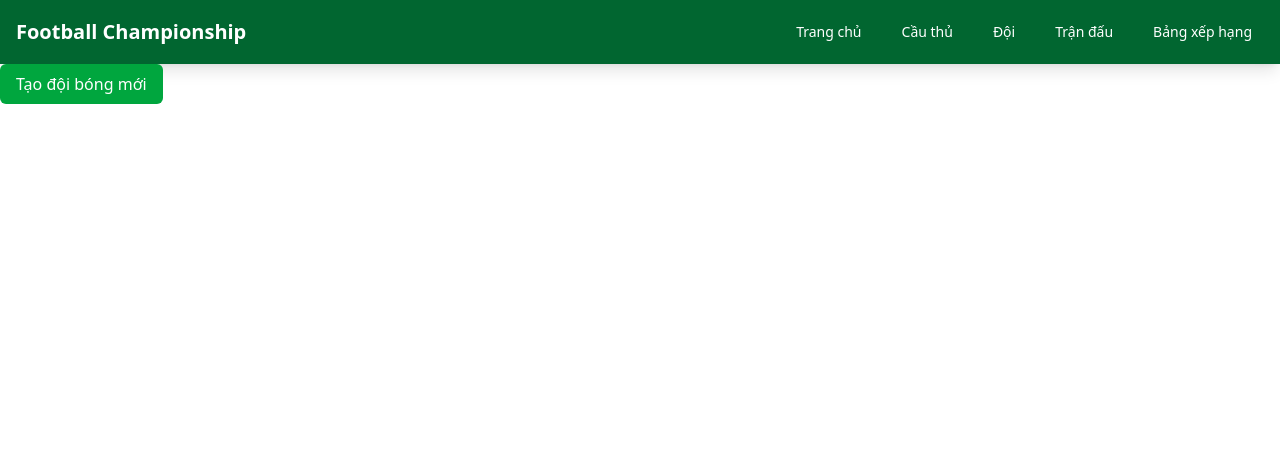
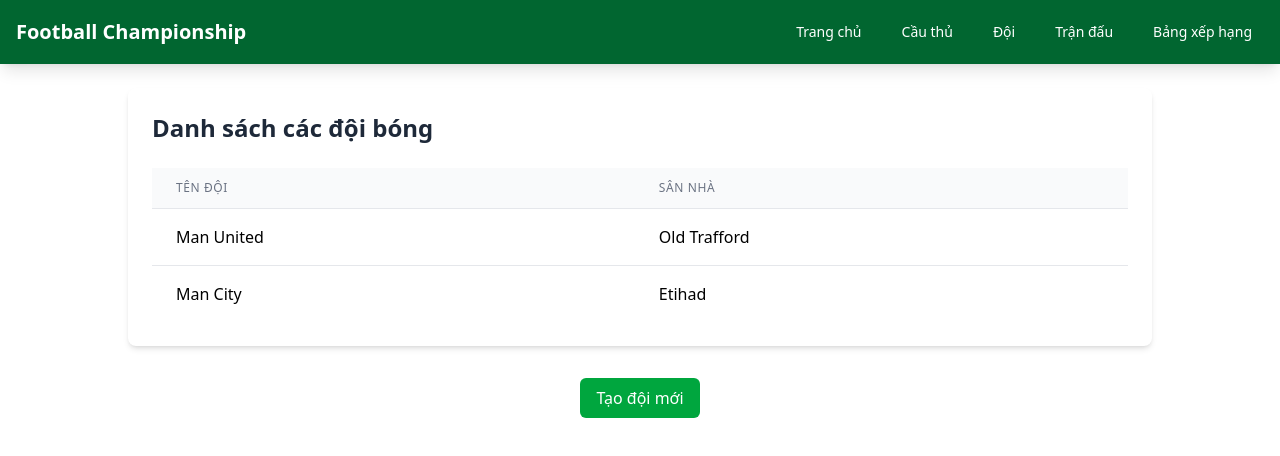
Before and after one commit to iknizzz1807/do-an-nmcnpm, a SvelteKit app: page /doi in a window 1280 px wide. Shown: the top 456 px of the page. Built offline with nearby package versions, Linux system fonts and the light colour scheme.

Commit message:
Add some UI and implementation

```diff
--- a/src/lib/components/ButtonPrimary.svelte
+++ b/src/lib/components/ButtonPrimary.svelte
@@ -8,7 +8,7 @@
 
 <button
   type="submit"
-  class="bg-green-600 text-white px-4 py-2 rounded-md hover:bg-green-700"
+  class="bg-green-600 text-white px-4 py-2 rounded-md hover:bg-green-700 cursor-pointer"
   onclick={hanldeClick}
 >
   {text}
--- a/src/lib/components/Nav.svelte
+++ b/src/lib/components/Nav.svelte
@@ -1,4 +1,4 @@
-<nav class="bg-green-800 text-white shadow-lg">
+<nav class="bg-green-800 text-white shadow-lg mb-6">
   <div class="max-w-7xl mx-auto px-4">
     <div class="flex justify-between h-16">
       <div class="flex items-center">
--- a/src/lib/components/Table.svelte
+++ b/src/lib/components/Table.svelte
@@ -1,39 +1,48 @@
 <script lang="ts">
-  let { title, col, data }: { title: string; col: string[]; data: string[] } =
-    $props();
+  import { goto } from "$app/navigation";
+
+  type TableProps<T> = {
+    title: string;
+    columns: {
+      header: string;
+      accessor: keyof T;
+    }[];
+    data: T[];
+  };
+
+  let { title, columns, data }: TableProps<any> = $props();
 </script>
 
-<main class="flex justify-center items-center h-full">
-  <div id="teams" class="bg-white rounded-lg shadow-md p-6 mb-8 w-full">
+<main class="flex justify-center items-center">
+  <div
+    id="table-container"
+    class="bg-white rounded-lg shadow-md p-6 mb-8 w-full"
+  >
     <h2 class="text-2xl font-bold text-gray-800 mb-6">{title}</h2>
     <div class="overflow-x-auto">
       <table class="min-w-full divide-y divide-gray-200">
         <thead class="bg-gray-50">
           <tr>
-            {#each col as c}
+            {#each columns as column}
               <th
                 class="px-6 py-3 text-left text-xs font-medium text-gray-500 uppercase tracking-wider"
               >
-                {c}
+                {column.header}
               </th>
             {/each}
           </tr>
         </thead>
         <tbody class="bg-white divide-y divide-gray-200">
-          <tr>
-            <!-- Cái này thiếu kiểu dữ liệu, khi có kiểu dữ liệu, tiến hành xử lý tách các
-            thành phần trong props ra và tiến hành xử lý -->
-
-            <!-- export let data: any[]; // Dữ liệu là một mảng các đối tượng bất kỳ
-            // Lấy danh sách các trường từ đối tượng đầu tiên trong mảng data
-            let col: string[] = data.length > 0 ? Object.keys(data[0]) : []; -->
-
-            <!-- Ví dụ, khi truyền vào một mảng các đối tượng student như sau:
-            <Table title="Student List" data={[{ age: 20, name: "John", class: "A" }, { age: 22, name: "Jane", class: "B" }]} /> -->
-            <td class="px-6 py-4 whitespace-nowrap">Team Eagles</td>
-            <td class="px-6 py-4 whitespace-nowrap">23</td>
-            <td class="px-6 py-4 whitespace-nowrap">John Smith</td>
-          </tr>
+          {#each data as row}
+            <!-- Click vào để vào giao diện xem chi tiết và chỉnh sửa đội bóng -->
+            <tr onclick={() => {}} class="cursor-pointer hover:bg-gray-100">
+              {#each columns as column}
+                <td class="px-6 py-4 whitespace-nowrap">
+                  {row[column.accessor]}
+                </td>
+              {/each}
+            </tr>
+          {/each}
         </tbody>
       </table>
     </div>
--- a/src/lib/server/db/drizzle.config.ts
+++ b/src/lib/server/db/drizzle.config.ts
@@ -1,13 +1,13 @@
-import { defineConfig } from 'drizzle-kit';
-import * as dotenv from 'dotenv';
+import { defineConfig } from "drizzle-kit";
+import * as dotenv from "dotenv";
 
 dotenv.config();
 
 export default defineConfig({
-    dialect: 'sqlite',
-	schema: './src/lib/server/db/schema',
-	dbCredentials: {
-		url: process.env.SQLITE_DB_PATH || "src/database/db.sqlite",
-	},
-	out: './src/lib/server/db/migrations'
-})
+  dialect: "sqlite",
+  schema: "./src/lib/server/db/schema",
+  dbCredentials: {
+    url: process.env.SQLITE_DB_PATH || "src/database/db.sqlite",
+  },
+  out: "./src/lib/server/db/migrations",
+});
--- a/src/routes/+layout.svelte
+++ b/src/routes/+layout.svelte
@@ -5,4 +5,6 @@
 </script>
 
 <Nav />
-{@render children()}
+<div style="padding-left: 10%; padding-right: 10%;">
+  {@render children()}
+</div>
--- a/src/routes/api/taodoibong/+server.ts
+++ b/src/routes/api/doibong/+server.ts
@@ -16,15 +16,17 @@
   // Cái post request này để tạo đội bóng, response ok sẽ tiến hành trả về đội bóng mới vừa tạo
   const data = await request.json();
   // console.log(data);
-  await db.insert(DSMuaGiai).values({ maMG: 1, tenMG: "Gang Gang" }); // Đổi cái tên mùa giải này đi btw
+
+  await db.insert(DSMuaGiai).values({ maMG: 1, tenMG: "2025-2026" }); // Hard coded type shit =))
 
   // Thêm đội bóng mới vào danh sách các đội bóng
   const maDoi: string = uuidv4();
   const doiMoi = {
     maDoi: maDoi,
-    tenDoi: data.tenDoiBong,
+    tenDoi: data.tenDoi,
     sanNha: data.sanNha,
   };
+
   await db.insert(DoiBong).values(doiMoi);
 
   // Trả về response với đội bóng vừa tạo và status 200 OK
--- a/src/routes/doi/+page.svelte
+++ b/src/routes/doi/+page.svelte
@@ -1,14 +1,128 @@
 <script lang="ts">
   import ButtonPrimary from "$lib/components/ButtonPrimary.svelte";
+  import Table from "$lib/components/Table.svelte";
+  import { onMount } from "svelte";
 
   type DoiBong = {
     tenDoi: string;
     sanNha: string;
   };
 
-  const taoDoiBong = () => {
-    // Gửi post request đến /api/taodoibong
+  let danhSachDoiBong: DoiBong[] = $state([
+    { tenDoi: "Man United", sanNha: "Old Trafford" },
+    { tenDoi: "Man City", sanNha: "Etihad" },
+  ]);
+
+  const columns = [
+    { header: "Tên đội", accessor: "tenDoi" },
+    { header: "Sân nhà", accessor: "sanNha" },
+  ];
+
+  let inputTenDoi: string = $state("");
+  let inputSanNha: string = $state("");
+
+  let formState: boolean = $state(false);
+
+  const openForm = () => {
+    formState = true;
+  };
+
+  const closeForm = () => {
+    formState = false;
+  };
+
+  const submitForm = async (e: Event) => {
+    e.preventDefault();
+
+    if (inputTenDoi.trim() === "" || inputSanNha.trim() === "") return;
+
+    const data = { tenDoi: inputTenDoi, sanNha: inputSanNha };
+
+    try {
+      const response = await fetch("/api/doibong", {
+        method: "POST",
+        headers: {
+          "Content-Type": "application/json",
+        },
+        body: JSON.stringify(data),
+      });
+
+      if (!response.ok) {
+        throw new Error("Lỗi tạo đội bóng");
+      }
+
+      const result = await response.json();
+
+      // Cập nhật danh sách đội bóng nếu cần thiết
+      danhSachDoiBong.push(result);
+
+      // Đóng form sau khi thành công
+      closeForm();
+    } catch (error) {
+      console.error("Error:", error);
+    }
   };
 </script>
 
-<ButtonPrimary text="Tạo đội bóng mới" onclick={taoDoiBong} />
+<Table title="Danh sách các đội bóng" {columns} data={danhSachDoiBong} />
+<div class="flex justify-center">
+  <ButtonPrimary text="Tạo đội mới" onclick={openForm} />
+</div>
+
+{#if formState}
+  <div
+    class="fixed inset-0 flex items-center justify-center backdrop-blur-[1px] bg-white/30"
+  >
+    <div class="bg-white rounded-lg shadow-lg p-6 w-full max-w-md">
+      <h2 class="text-xl font-bold mb-4">Tạo đội bóng mới</h2>
+      <form onsubmit={submitForm}>
+        <div class="mb-4">
+          <label
+            class="block text-gray-700 text-sm font-bold mb-2"
+            for="tenDoi"
+          >
+            Tên đội
+          </label>
+          <input
+            id="tenDoi"
+            type="text"
+            class="shadow appearance-none border rounded w-full py-2 px-3 text-gray-700 leading-tight focus:outline-none focus:shadow-outline"
+            required
+            bind:value={inputTenDoi}
+          />
+        </div>
+        <div class="mb-4">
+          <label
+            class="block text-gray-700 text-sm font-bold mb-2"
+            for="sanNha"
+          >
+            Sân nhà
+          </label>
+          <input
+            id="sanNha"
+            type="text"
+            class="shadow appearance-none border rounded w-full py-2 px-3 text-gray-700 leading-tight focus:outline-none focus:shadow-outline"
+            required
+            bind:value={inputSanNha}
+          />
+        </div>
+        <div class="flex justify-end">
+          <button
+            type="button"
+            class="bg-gray-500 hover:bg-gray-700 text-white font-bold py-2 px-4 rounded mr-2"
+            onclick={closeForm}
+          >
+            Hủy
+          </button>
+          <button
+            type="submit"
+            class="bg-blue-500 hover:bg-blue-700 text-white font-bold py-2 px-4 rounded"
+            onclick={submitForm}
+          >
+            Tạo
+          </button>
+        </div>
+      </form>
+    </div>
+  </div>
+{/if}
--- a/src/routes/testui/+page.svelte
+++ b/src/routes/testui/+page.svelte
@@ -1,13 +1,28 @@
 <script lang="ts">
   // import InfoBanner from "$lib/components/InfoBanner.svelte";
-  import Table from "$lib/components/Table.svelte";
+  // import Table from "$lib/components/Table.svelte";
   // import ResultBanner from "$lib/components/ResultBanner.svelte";
   // import Nav from "$lib/components/Nav.svelte";
-  import LeagueTable from "$lib/components/LeagueTable.svelte";
+  // import LeagueTable from "$lib/components/LeagueTable.svelte";
+
+  // type DoiBong = {
+  //   tenDoi: string;
+  //   sanNha: string;
+  // };
+
+  // const danhSachDoiBong: DoiBong[] = [
+  //   { tenDoi: "Man United", sanNha: "Old Trafford" },
+  //   { tenDoi: "Man City", sanNha: "Etihad" },
+  // ];
+
+  // const columns = [
+  //   { header: "Tên đội", accessor: "tenDoi" },
+  //   { header: "Sân nhà", accessor: "sanNha" },
+  // ];
 </script>
 
 <!-- <InfoBanner text={"Total Teams"} num={16} /> -->
-<Table title={"Hồ sơ đội bóng"} col={["Tên đội", "Sân nhà"]} />
+<!-- <Table title="Danh sách các đội bóng" {columns} data={danhSachDoiBong} /> -->
 <!-- <ResultBanner /> -->
 <!-- <Nav /> -->
 <!-- <LeagueTable /> -->
```
Also changed, not shown: package.json (indentation only), src/routes/api/cauthu/+server.ts (renamed from src/routes/api/themcauthu/+server.ts), 1 other file (tests, documents, lock files or other folders).
